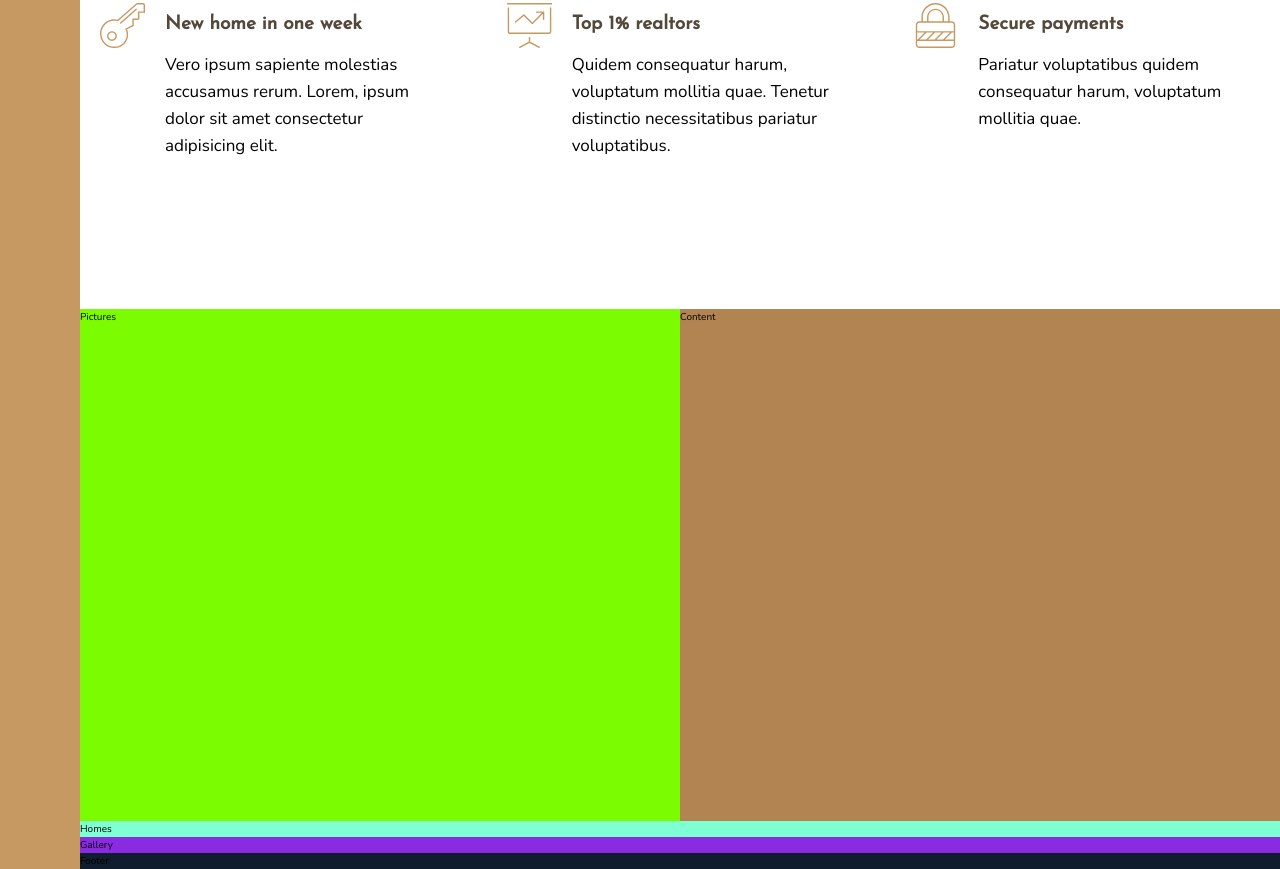
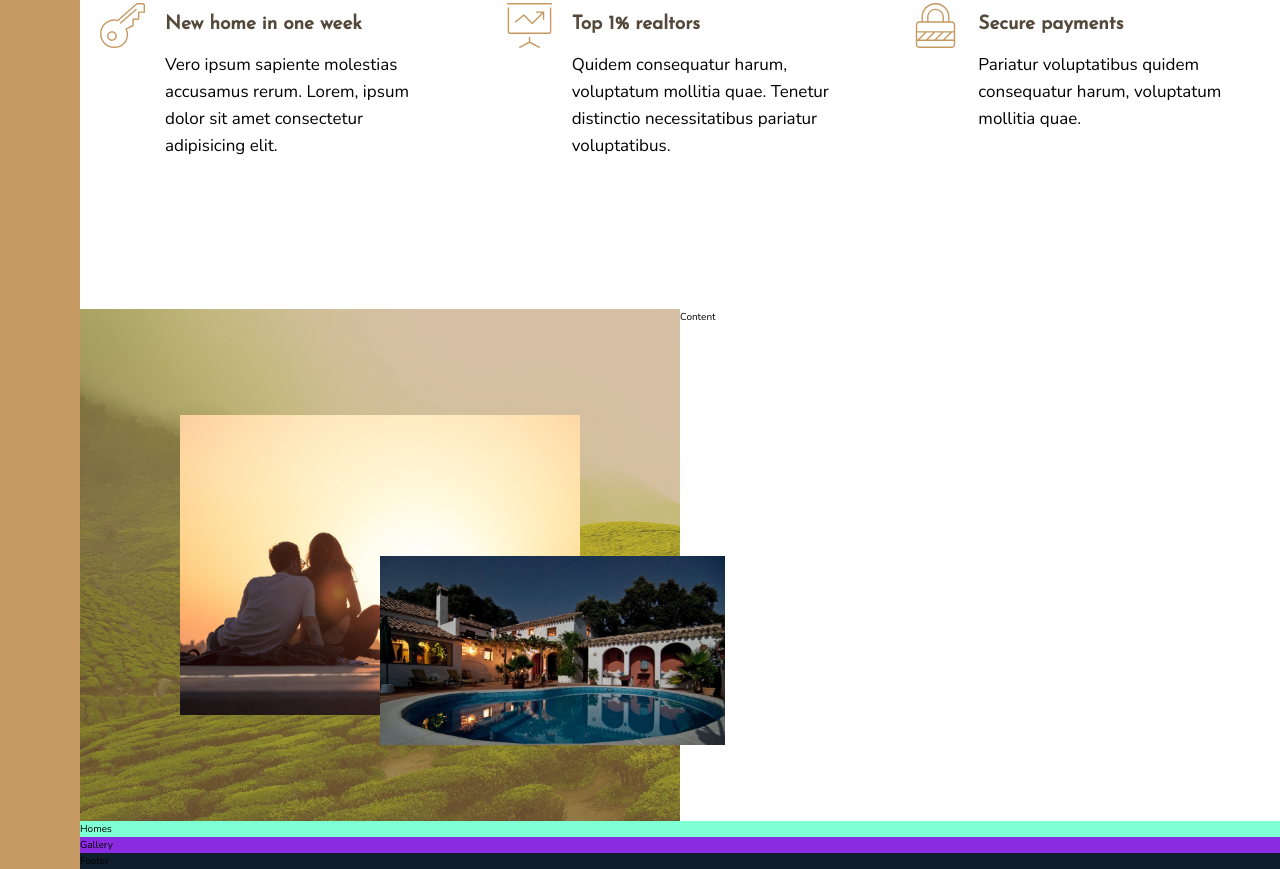
Before and after one commit to arnameti/NexterCSSGrid2, a website: page index.html in a window 1280 px wide. Shown: the part 949-1818 px from the top of the page. Drawn offline with nearby package versions, Linux system fonts and the light colour scheme.

Commit message:
Building the Story Section Part 1

```diff
--- a/app/scss/globals/_colors.scss
+++ b/app/scss/globals/_colors.scss
@@ -1,6 +1,6 @@
 :root {
   --clr-primary: #c69963;
-  --clr-primary-dark: #b28451;
+  --clr-primary-dark: rgb(178, 132, 81);
 
   --clr-secondary: rgb(16, 29, 44);
 
--- a/app/scss/layout/_story.scss
+++ b/app/scss/layout/_story.scss
@@ -1,10 +1,35 @@
 .story__pictures {
-  background-color: lawngreen;
   grid-column: full-start / col-end 4;
+  background-image: linear-gradient(
+      rgba(178, 132, 81, 0.5),
+      rgba(178, 132, 81, 0.5)
+    ),
+    url("../img/back.jpg");
+  background-size: cover;
+  background-position: center;
+
+  display: grid;
+  grid-template-columns: repeat(6, 1fr);
+  grid-template-rows: repeat(6, 1fr);
+  align-items: center;
 }
 
+.story {
+  &__img--1 {
+    width: 100%;
+    grid-column: 2 / 6;
+    grid-row: 2 / 6;
+  }
+
+  &__img--2 {
+    width: 115%;
+    grid-column: 4 / 7;
+    grid-row: 4 / 6;
+    z-index: 20;
+  }
+}
 
 .story__content {
-  background-color: var(--clr-primary-dark);
+
   grid-column: col-start 5 / full-end;
 }
--- a/index.html
+++ b/index.html
@@ -81,7 +81,10 @@
       </div>
     </div>
 
-    <div class="story__pictures">Pictures</div>
+    <div class="story__pictures">
+      <img src="img/story-1.jpeg" alt="Picture 1" class="story__img--1">
+      <img src="img/story-2.jpeg" alt="Picture 1" class="story__img--2">
+    </div>
 
     <div class="story__content">Content</div>
 
```
Also changed, not shown: dist/style.css, 1 other file.
